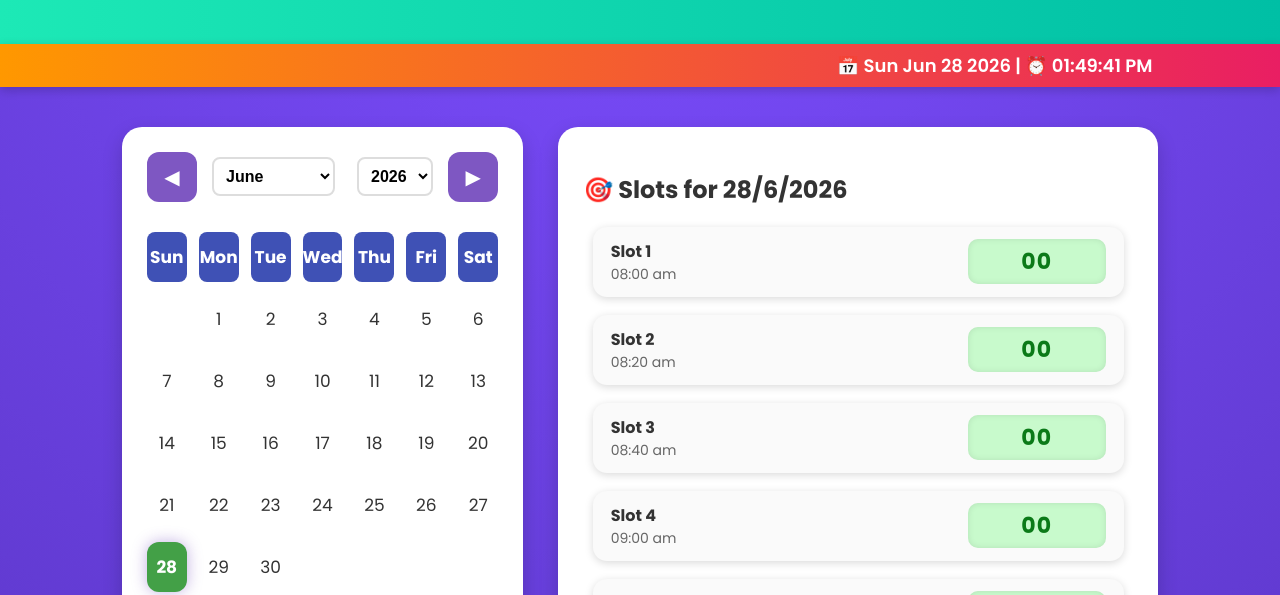
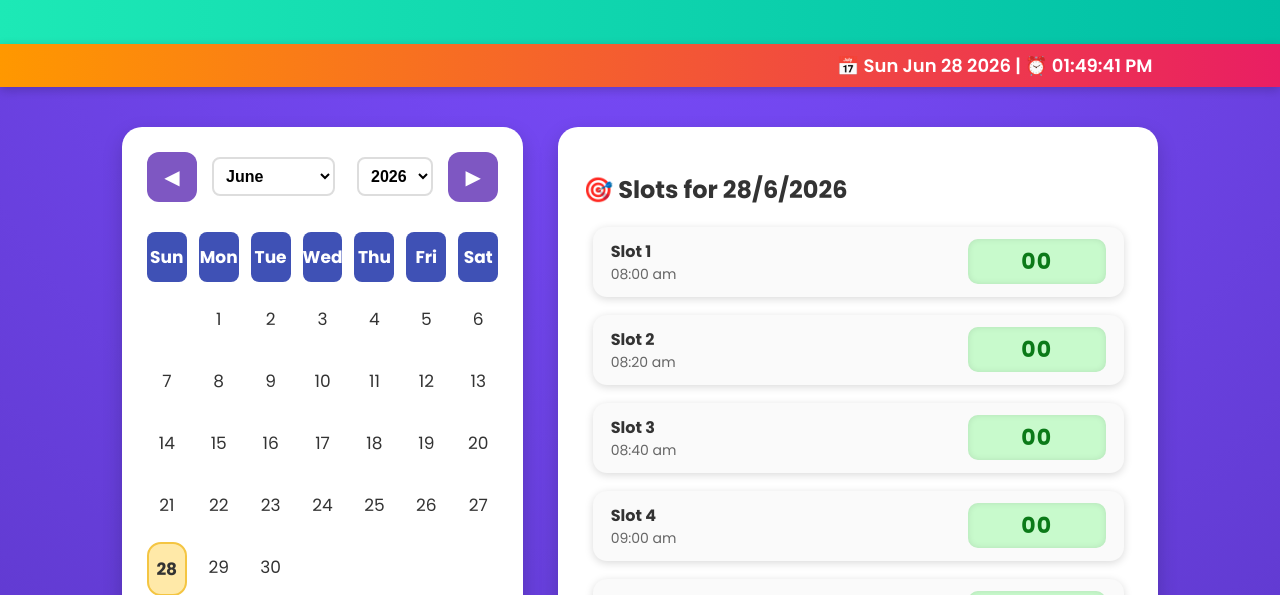
Before and after one commit to MihikanshaAgrawal/Super_Laxmi_Win, a website: page public/index.html in a window 1280 px wide. Shown: the part 205-800 px from the top of the page. Drawn offline with Linux system fonts and the light colour scheme; no server answers.

Commit message:
Improved calendar date colors

```diff
--- a/public/style.css
+++ b/public/style.css
@@ -157,20 +157,24 @@ body {
   cursor: default;
 }
 
+/* Aaj ki date */
 .calendar .today {
-  background-color: #43a047;
-  color: #fff;
+  background: #ffe9a8;
+  color: #333;
+  border: 2px solid #f4c542;
+  border-radius: 14px;
+  font-weight: 700;
 }
 
-/* 🟣 Highlight selected clicked date */
+/* User ne jo date select ki */
 .selected-day {
-  background: #673ab7;
-  color: white;
-  border-radius: 50%;
-  font-weight: bold;
-  box-shadow: 0 0 15px rgba(103,58,183,.4);
+  background: #e8ddff;
+  color: #5b21b6;
+  border: 2px solid #8b5cf6;
+  border-radius: 14px;
+  font-weight: 700;
+  box-shadow: none;
 }
-
 /* 🕓 Slots Section */
 
 .slots-section {
```
